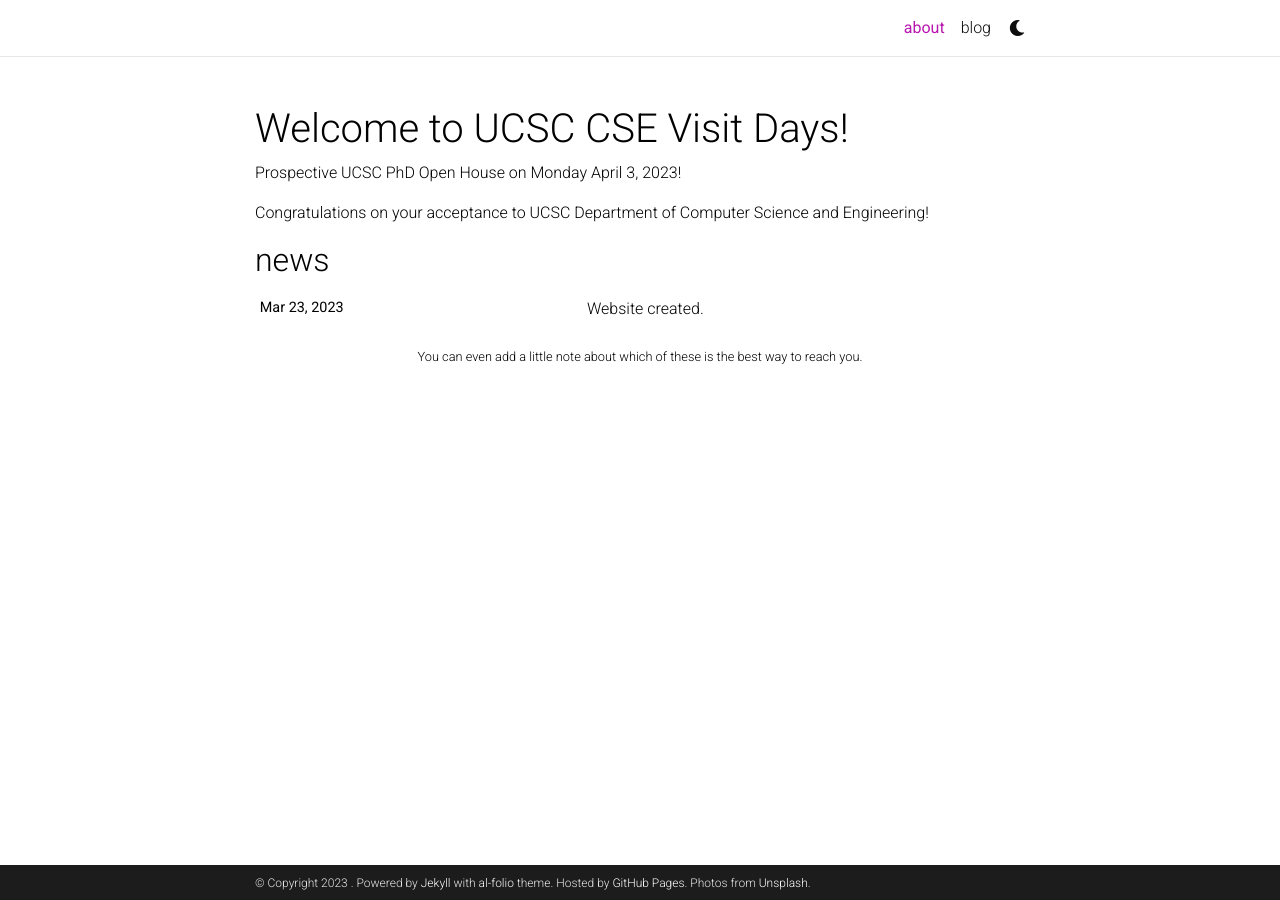
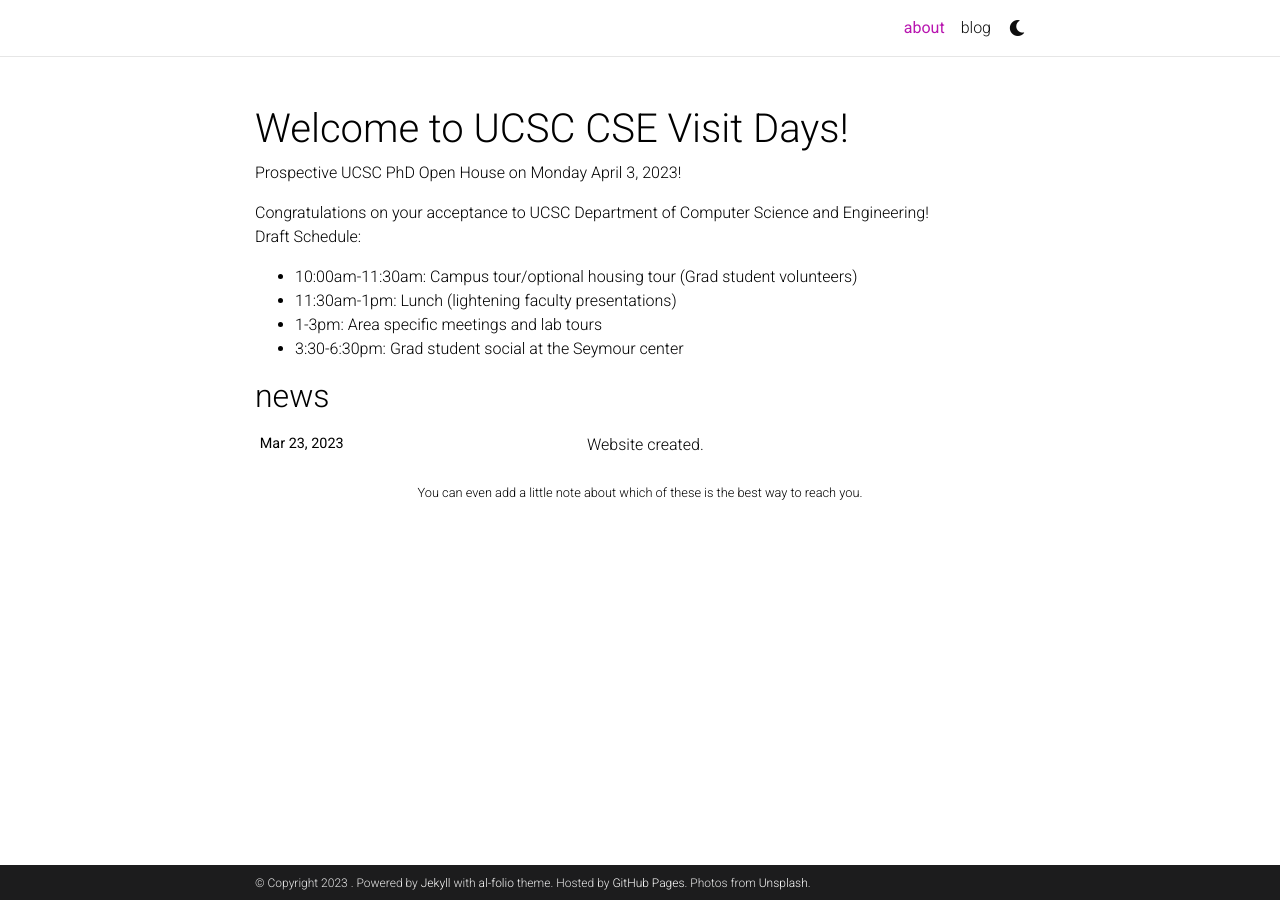
Before and after one commit to lgilpin/ucsc-cse, a Jekyll site: the page built from _pages/about.md, in a window 1280 px wide. Built offline with Jekyll 4.4.1, drawn with Linux system fonts in a browser that asks for light colours; comment, search, counter and statistics services are not loaded; a style sheet for code colours, icons or effects is not loaded.

Commit message:
Adding schedule

```diff
--- a/_pages/about.md
+++ b/_pages/about.md
@@ -11,6 +11,11 @@ social: true  # includes social icons at the bottom of the page
 ---
 
 Congratulations on your acceptance to UCSC Department of Computer Science and Engineering!
+Draft Schedule:
+- 10:00am-11:30am: Campus tour/optional housing tour  (Grad student volunteers)
+- 11:30am-1pm: Lunch (lightening faculty presentations)
+- 1-3pm: Area specific meetings and lab tours
+- 3:30-6:30pm: Grad student social at the Seymour center
 
 
 
```
Also changed, not shown: 2 other files.
